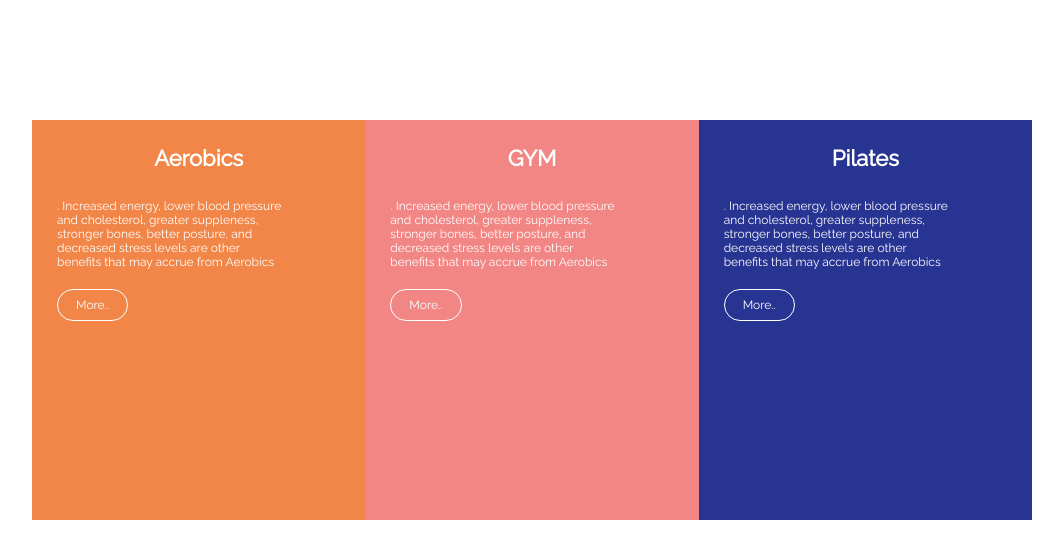
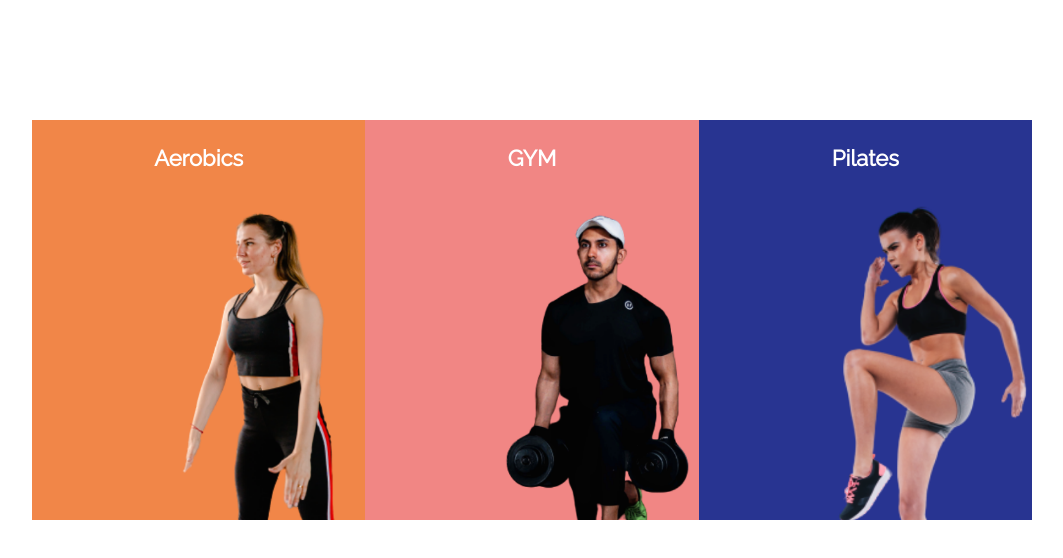
Before and after one commit to debutler266/Image_Gallery-, a plain HTML site: page index.html in a window 1280 px wide. Shown: the whole page, without its empty margins (108-1171 px from the left). Drawn offline with Linux system fonts and the light colour scheme.

Commit message:
3rd, full styling added to each column. Images added. Only needs to be made fully responsive

```diff
--- a/index.html
+++ b/index.html
@@ -15,6 +15,7 @@
             and decreased stress levels are other benefits that may accrue from Aerobics</p>
             <button type="button">More..</button>
           </div>
+          <img src="img/img3.png" alt="aerobics">
       </div>
       <div class="col">
           <h2>GYM</h2>
@@ -23,6 +24,7 @@
             and decreased stress levels are other benefits that may accrue from Aerobics</p>
             <button type="button">More..</button>
           </div>
+            <img src="img/img2.png" alt="gym">
       </div>
       <div class="col">
           <h2>Pilates</h2>
@@ -31,6 +33,7 @@
             and decreased stress levels are other benefits that may accrue from Aerobics</p>
             <button type="button">More..</button>
           </div>
+            <img src="img/img1.png" alt="pilates">
       </div>
     </div>
   </body>
--- a/style.css
+++ b/style.css
@@ -19,6 +19,8 @@
   color: #ffffff;
   box-sizing: border-box;
   padding: 25px;
+  position: relative; /*Is the PARENT & corresponds to .col img (below) */
+  transition: 0.7s;
 }
 
 .col:nth-child(1) {
@@ -43,6 +45,7 @@ h2 {
   max-width: 230px;
   font-size: 12px;
   margin: 28px 0;
+  display: none;
 }
 
 .cap button {
@@ -56,3 +59,23 @@ h2 {
   cursor: pointer;
   font-size: 12px;
 }
+
+/* Image styling */
+.col img {
+  width: 200px;
+  position: absolute; /* must be set as a "relative" to the parent .col (above) */
+  right: 0;
+  bottom: 0;
+}
+
+.col:hover {
+  flex-grow: 2.5; /* width of each col expands on hover */
+}
+
+.col:hover .cap {
+  display: block; /*displays caption on hover */
+}
+
+.col:hover h2 {
+  text-align: left; /*title/H2 will move to the left along with the caption on hover */
+}
```
